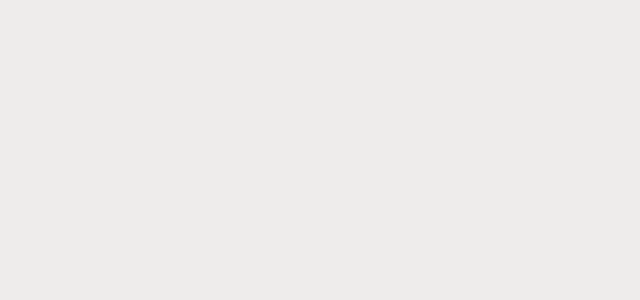
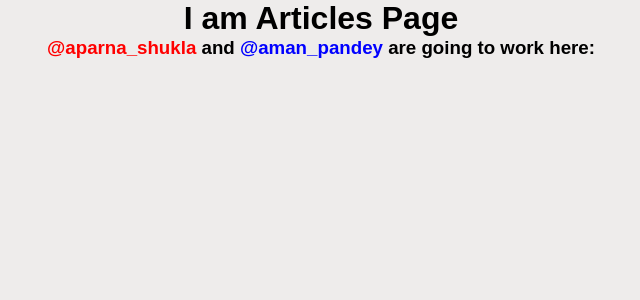
Before and after one commit to ashish12501/GeekGrid, a React (Create React App) app: page /articles in a window 1280 px wide. Before the commit this address had no page. Shown: the top 300 px of the page, without its empty margins (319-959 px from the left). Built offline with nearby package versions, Linux system fonts and the light colour scheme.

Commit message:
Changed Editorials to Articles

```diff
--- a/src/App.js
+++ b/src/App.js
@@ -4,7 +4,7 @@ import { Home } from './pages/Home/home'
 import { Contact } from './pages/Contact/contact'
 import { Signin } from './pages/Signin/signin'
 import { Signup } from './pages/Signup/signup'
-import { Testimonials } from './pages/Testimonials/testimonials'
+import { Articles } from './pages/Articles/articles'
 
 
 function App() {
@@ -16,7 +16,7 @@ function App() {
           <Route path='/contacts' element={<Contact />} />
           <Route path='/signin' element={<Signin />} />
           <Route path='/signup' element={<Signup />} />
-          <Route path='/testimonials' element={<Testimonials />} />
+          <Route path='/articles' element={<Articles />} />
         </Routes>
       </Router>
     </div>
--- a/src/pages/Testimonials/testimonials.js
+++ b/src/pages/Articles/articles.js
@@ -1,9 +1,9 @@
 import React from 'react'
 
-export function Testimonials() {
+export function Articles() {
     return (
         <div>
-            <h1>I am Testimonials Page</h1>
+            <h1>I am Articles Page</h1>
             <h3> <span style={{ color: "red" }}>@aparna_shukla</span> and  <span style={{ color: "blue" }}>@aman_pandey</span> are going to work here:</h3>
         </div >
     )
```
